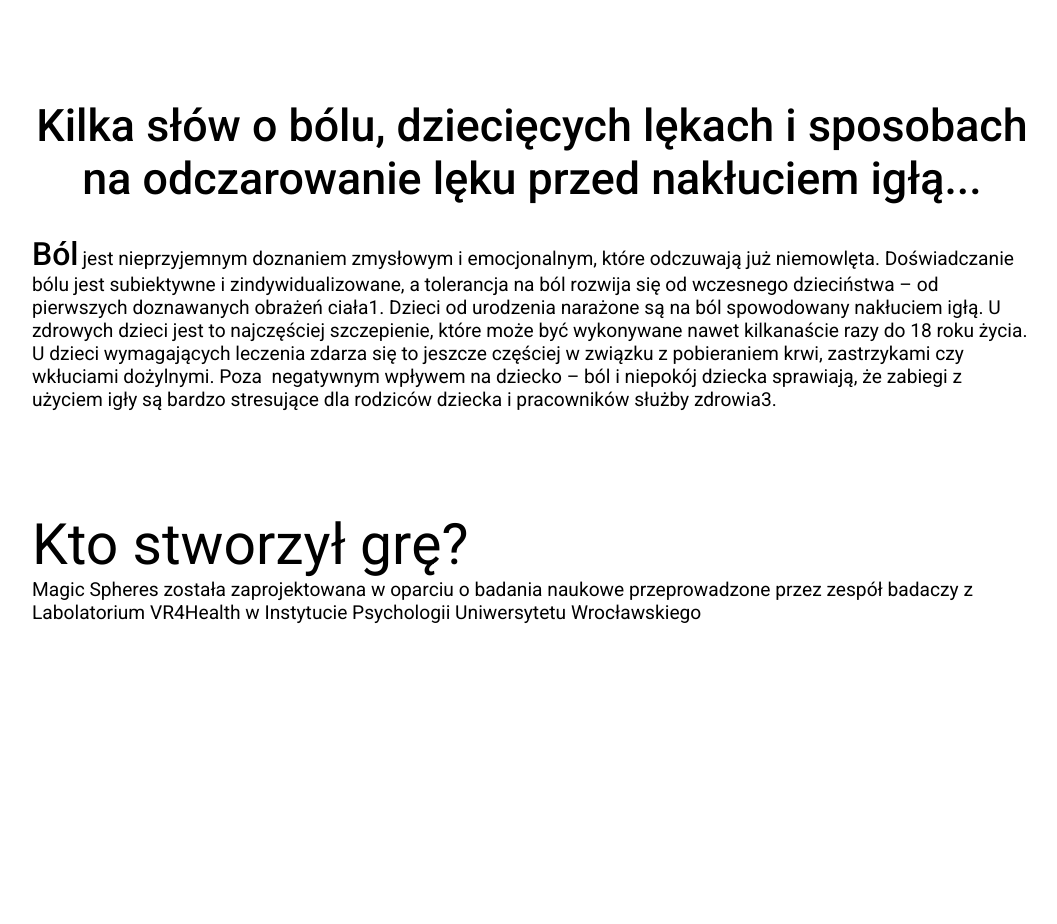
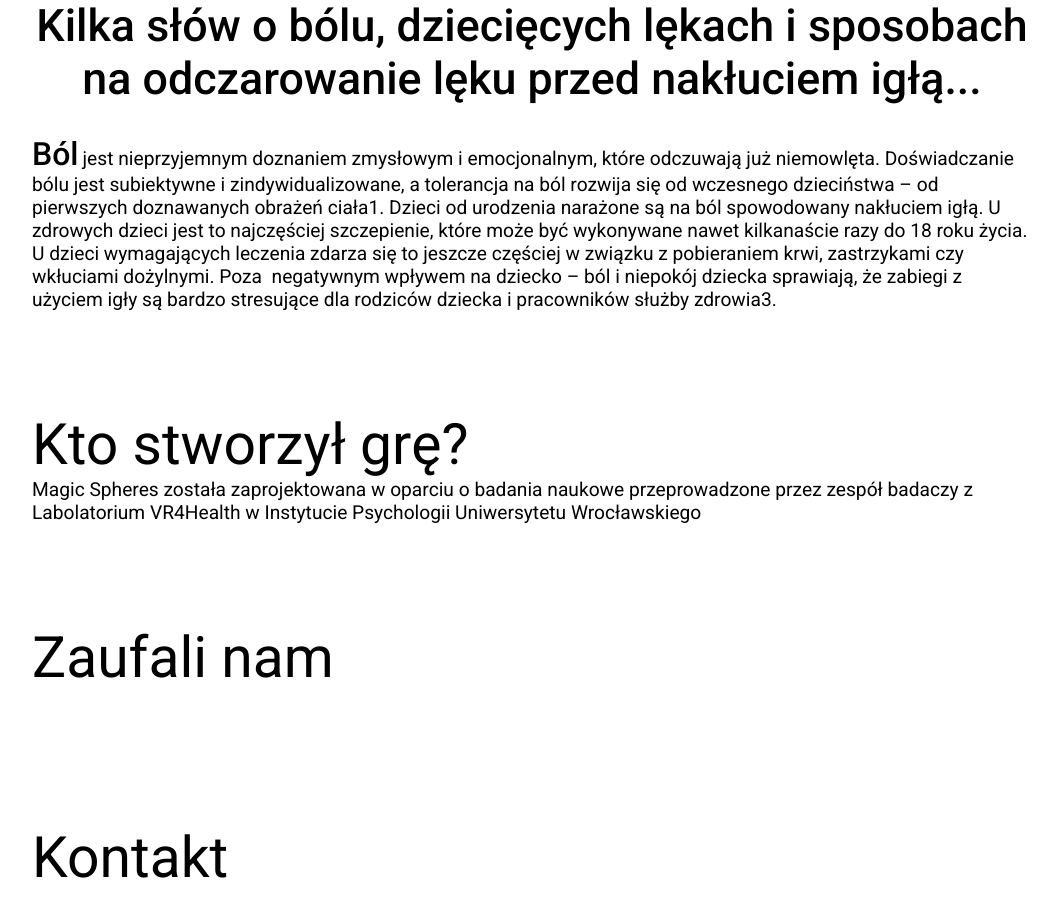
Before and after one commit to piotrwojtaszek/MOT-WEBSITE, a PHP site: page / in a window 1280 px wide. Shown: the part 4562-5486 px from the top of the page, without its empty margins (108-1165 px from the left). Before the commit the page ends 5186 px from the top, so only its background shows below. Run offline with PHP 8.4, Linux system fonts and the light colour scheme.

Commit message:
End of day

```diff
--- a/Site/index.php
+++ b/Site/index.php
@@ -151,10 +151,8 @@
                     </div>
                 </div>
             </div>
-        </section>
-        <section id="section_4">
-            <div class="section_4_1">
-                <div class="section_4_1_title">
+            <div class="section_3_2">
+                <div class="section_3_2_title">
                     <h1>
                     Odwróć uwagę dziecka od bólu
                     </h1>
@@ -162,53 +160,59 @@
                     Przetestuj grę i zminimalizuj niepokój dziecka przed ukłuciem igłą
                     </h4>
                 </div>
-                <div class="section_4_1_content">
-                    <div class="section_4_1_content_1">
-                        <div class="section_4_1_content_1_icon">
+                <div class="section_3_2_content">
+                    <div class="section_3_2_content_1">
+                        <div class="section_3_2_content_1_icon">
                             <img src="media/multi/MagicSpheresLogo.png" alt="Magic_Spheres_Logo">
                         </div>
-                        <div class="section_4_1_content_1_store">
+                        <div class="section_3_2_content_1_store">
                         <a href='https://play.google.com/store/apps/details?id=com.UWr.MagicSpheres&hl=pl&pcampaignid=pcampaignidMKT-Other-global-all-co-prtnr-py-PartBadge-Mar2515-1'>
-                            <img class="section_4_1_content_1_store_button" alt='pobierz z Google Play' src='https://play.google.com/intl/pl/badges/static/images/badges/pl_badge_web_generic.png'/>
+                            <img class="section_3_2_content_1_store_button" alt='pobierz z Google Play' src='https://play.google.com/intl/pl/badges/static/images/badges/pl_badge_web_generic.png'/>
                         </a>
                         </div>
                     </div>
                 </div>
             </div>
         </section>
+        <section id="section_4">
+            <div class="section_4_1">
+                    <div class="section_4_1_title">
+                        <h1>
+                        Kilka słów o bólu, dziecięcych lękach i sposobach na odczarowanie lęku przed nakłuciem igłą...
+                        </h1>
+                    </div>
+                    <div class="section_4_1_content">
+                        <div class="section_4_1_content_1">
+                            <p>Ból</p>
+                            <p>jest nieprzyjemnym doznaniem zmysłowym i emocjonalnym, które odczuwają już niemowlęta. Doświadczanie bólu jest subiektywne i zindywidualizowane, a tolerancja na ból rozwija się od wczesnego dzieciństwa – od pierwszych doznawanych obrażeń ciała1. Dzieci od urodzenia narażone są na ból spowodowany nakłuciem igłą. U zdrowych dzieci jest to najczęściej szczepienie, które może być wykonywane nawet kilkanaście razy do 18 roku życia. U dzieci wymagających leczenia zdarza się to jeszcze częściej w związku z pobieraniem krwi, zastrzykami czy wkłuciami dożylnymi. Poza  negatywnym wpływem na dziecko – ból i niepokój dziecka sprawiają, że zabiegi z użyciem igły są bardzo stresujące dla rodziców dziecka i pracowników służby zdrowia3.
+
+                            </p>
+                        </div>
+                    </div>
+                </div>
+        </section>
         <section id="section_5">
-            <div class="section_5_1">
+        <div class="section_5_1">
                 <div class="section_5_1_title">
                     <h1>
-                    Kilka słów o bólu, dziecięcych lękach i sposobach na odczarowanie lęku przed nakłuciem igłą...
+                    Kto stworzył grę?
                     </h1>
                 </div>
                 <div class="section_5_1_content">
-                    <div class="section_5_1_content_1">
-                        <p>Ból</p>
-                        <p>jest nieprzyjemnym doznaniem zmysłowym i emocjonalnym, które odczuwają już niemowlęta. Doświadczanie bólu jest subiektywne i zindywidualizowane, a tolerancja na ból rozwija się od wczesnego dzieciństwa – od pierwszych doznawanych obrażeń ciała1. Dzieci od urodzenia narażone są na ból spowodowany nakłuciem igłą. U zdrowych dzieci jest to najczęściej szczepienie, które może być wykonywane nawet kilkanaście razy do 18 roku życia. U dzieci wymagających leczenia zdarza się to jeszcze częściej w związku z pobieraniem krwi, zastrzykami czy wkłuciami dożylnymi. Poza  negatywnym wpływem na dziecko – ból i niepokój dziecka sprawiają, że zabiegi z użyciem igły są bardzo stresujące dla rodziców dziecka i pracowników służby zdrowia3.
-
-                        </p>
-                    </div>
+                    <p>
+                    Magic Spheres została zaprojektowana w oparciu o badania naukowe przeprowadzone przez zespół badaczy z Labolatorium VR4Health w Instytucie Psychologii Uniwersytetu Wrocławskiego
+                    </p>
                 </div>
             </div>
         </section>
         <section id="section_6">
-            <div class="section_6_1">
-                <div class="section_6_1_title">
-                    <h1>
-                    Kto stworzył grę?
-                    </h1>
-                </div>
-                <div class="section_6_1_content">
-                    <p>
-                    Magic Spheres została zaprojektowana w oparciu o badania naukowe przeprowadzone przez zespół badaczy z Labolatorium VR4Health w Instytucie Psychologii Uniwersytetu Wrocławskiego
-
-                    </p>
-                </div>
-            </div>
+            <h1>
+                Zaufali nam
+            </h1>
         </section>
-        <section id="section_7"></section>
+        <section id="section_7">
+            <h1>Kontakt</h1>
+        </section>
     </div>
 
 
--- a/Site/style.css
+++ b/Site/style.css
@@ -354,37 +354,37 @@
     text-align: center;
 }
 
-.section_4_1_title h1, .section_4_1_title h4{
+.section_3_2_title h1, .section_3_2_title h4{
     text-align: center;
 }
 
-.section_4_1_content{
+.section_3_2_content{
     display: flex;
     flex-direction: column;
     justify-content: center;
     align-items: center;
 }
 
-.section_4_1_content_1_icon{
+.section_3_2_content_1_icon{
     text-align: center;
 }
 
-.section_5_1_title h1{
+.section_4_1_title h1{
     font-size: 2.8em;
     font-weight: 500;
     text-align: center;
 }
 
-.section_5_1_content_1{
+.section_4_1_content_1{
     padding-top: 30px;
 }
 
-.section_5_1_content_1 p{
+.section_4_1_content_1 p{
     display: inline;
     text-align: justify;
 }
 
-.section_5_1_content_1 p:first-child{
+.section_4_1_content_1 p:first-child{
     font-size: 2em;
     font-weight: 500;
 }
```
